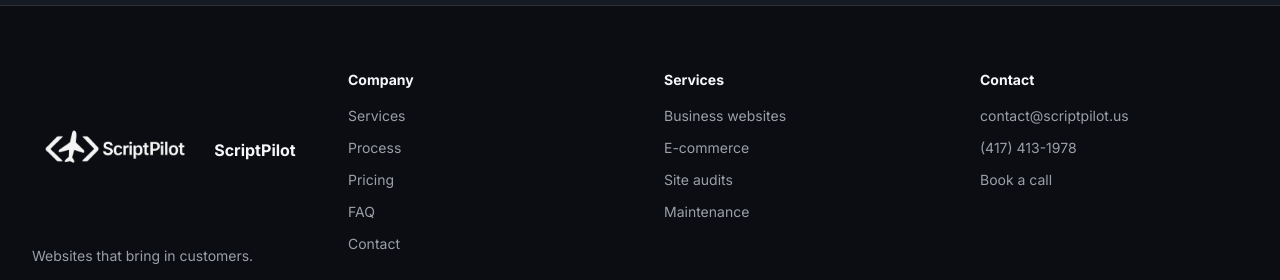
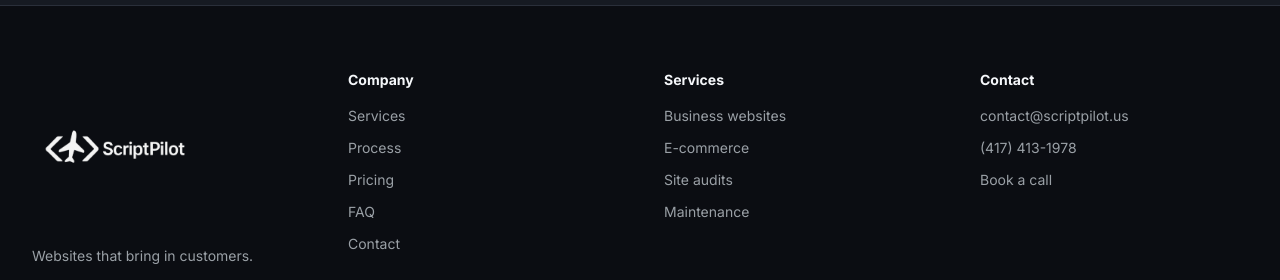
Before and after one commit to ScriptPilotHub/ScriptPilotNew, a React (Vite) app: page /contact in a window 1280 px wide. Shown: the part 2118-2398 px from the top of the page. Built offline with nearby package versions, Linux system fonts and the light colour scheme; no server answers; the database is empty.

Commit message:
Updated Footer.tsx

```diff
--- a/src/components/layout/Footer.tsx
+++ b/src/components/layout/Footer.tsx
@@ -13,11 +13,8 @@ export const Footer = () => {
       <div className="max-w-7xl mx-auto">
         <div className="grid md:grid-cols-4 gap-12 mb-16">
           <div>
-            <div className="flex items-center gap-3 mb-4">
+            <div className="mb-4">
               <Logo size={32} />
-              <span className="text-base font-bold" style={{ color: '#F5F7FA' }}>
-                ScriptPilot
-              </span>
             </div>
             <p className="text-sm" style={{ color: '#9AA0A6' }}>
               Websites that bring in customers.
```
